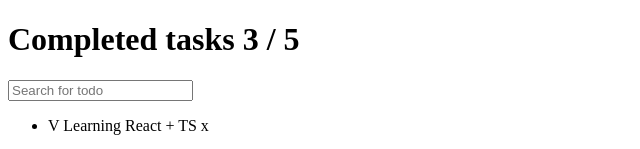
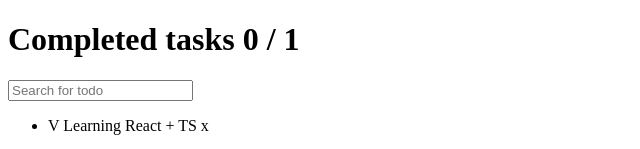
Before and after one commit to sancg/todo-ts, a React (Vite) app: page / in a window 1280 px wide. Shown: the top 149 px of the page, without its empty margins (0-640 px from the left). Built offline with nearby package versions, Linux system fonts and the light colour scheme.

Commit message:
ADD: Task counter autoupdated

```diff
--- a/src/App.tsx
+++ b/src/App.tsx
@@ -34,7 +34,7 @@ function App() {
     };
     return (
         <div className='App'>
-            <TodoCounter />
+            <TodoCounter tasks={task} />
             <TodoSearch />
             <TodoList>
                 {task.map((list, index) => (
--- a/src/components/TodoCounter.tsx
+++ b/src/components/TodoCounter.tsx
@@ -1,7 +1,14 @@
-const TodoCounter = () => {
-  return (
-    <h1>Completed tasks {3} / {5}</h1>
-  )
-}
+import { ReactNode, useState } from "react";
 
-export default TodoCounter
+type Props = {
+    tasks: React.JSX.Element[];
+};
+const TodoCounter = (props: Props) => {
+    return (
+        <h1>
+            Completed tasks {0} / {props.tasks.length}
+        </h1>
+    );
+};
+
+export default TodoCounter;
```
